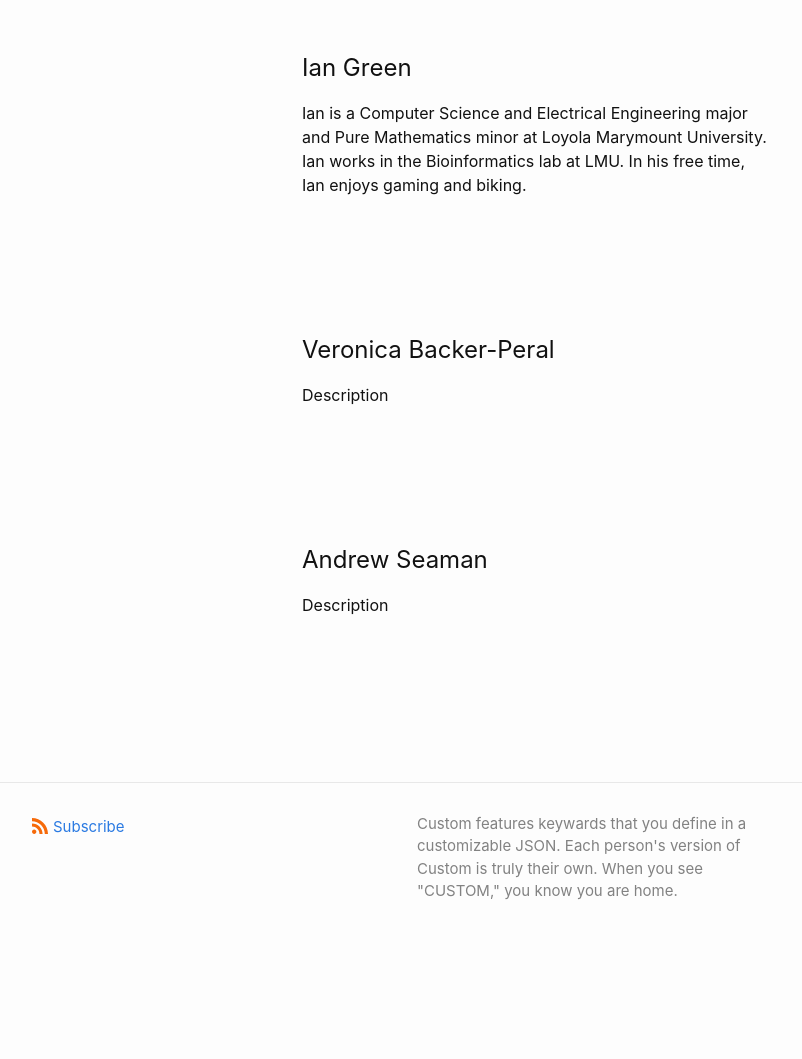
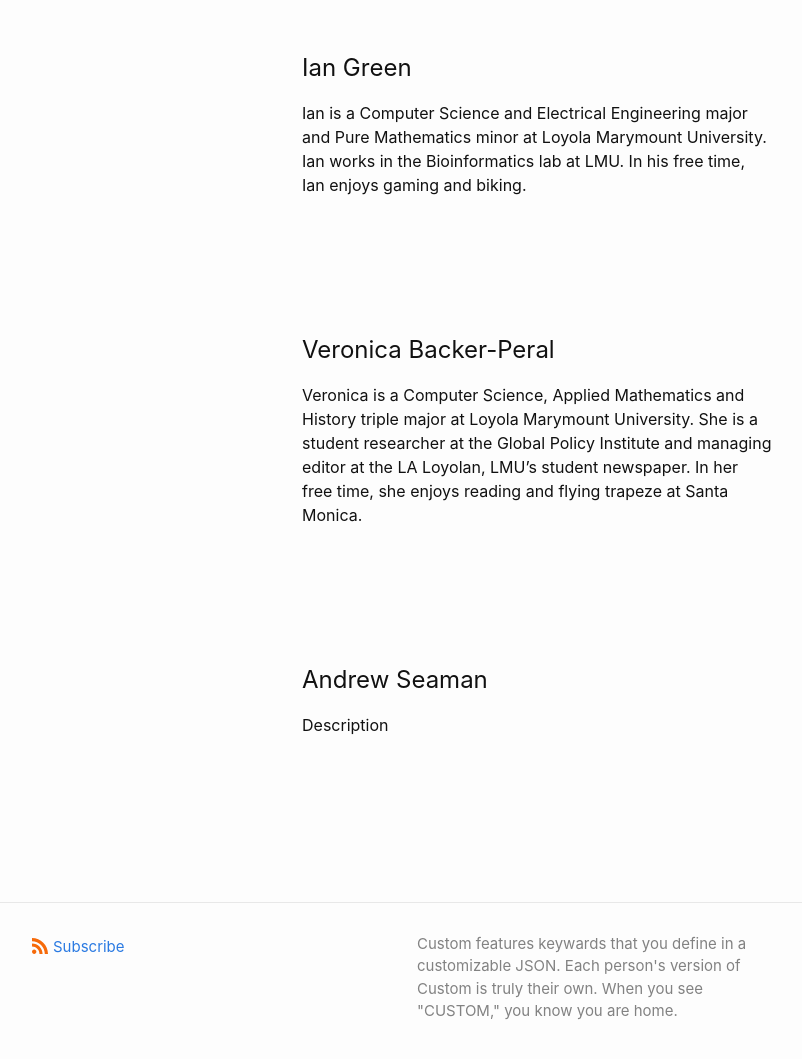
Before and after one commit to Booker-M/Custom, a Jekyll site: the page built from about.md, in a window 1280 px wide, cut to the strip 348-1431 px from the top of the page. Shown: the top 1059 px of the strip, without its empty margins (238-1040 px from the left). Built offline with Jekyll 4.4.1, drawn with Linux system fonts in a browser that asks for light colours; before the commit the page ends 1311 px from its top, so only the background shows below that.

Commit message:
Update about.md

```diff
--- a/about.md
+++ b/about.md
@@ -15,7 +15,7 @@
 <br><br><br><br><br><br>
 
 ## Veronica Backer-Peral
-Description
+Veronica is a Computer Science, Applied Mathematics and History triple major at Loyola Marymount University. She is a student researcher at the Global Policy Institute and managing editor at the LA Loyolan, LMU's student newspaper. In her free time, she enjoys reading and flying trapeze at Santa Monica.
 <br><br><br><br><br><br>
 
 ## Andrew Seaman
```
